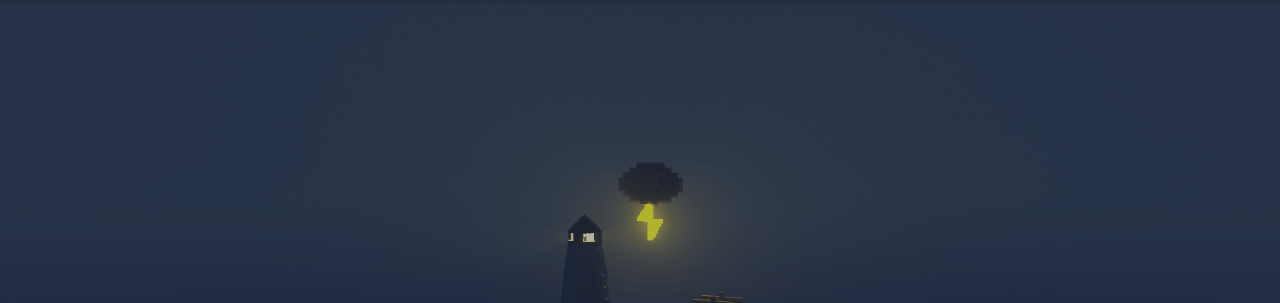
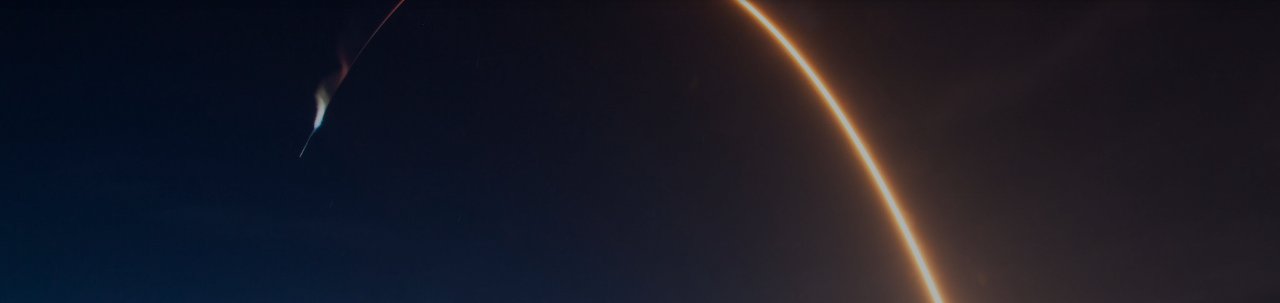
Before and after one commit to great-history/great-history.github.io, a plain HTML site: page index.html in a window 1280 px wide. Shown: the part 67-370 px from the top of the page. Drawn offline with nearby package versions, Linux system fonts and the light colour scheme; some packages are replaced by stand-ins of ours; a script that the page names is missing; a small style sheet from the web is missing.

Commit message:
Site updated: 2023-04-26 22:05:55

```diff
--- a/index.html
+++ b/index.html
@@ -180,7 +180,7 @@
 
 
 <div id="banner" class="banner" parallax=true
-     style="background: url('/img/default.png') no-repeat center center; background-size: cover;">
+     style="background: url('/img/spacex_img.png') no-repeat center center; background-size: cover;">
   <div class="full-bg-img">
     <div class="mask flex-center" style="background-color: rgba(0, 0, 0, 0.3)">
       <div class="banner-text text-center fade-in-up">
```
Also changed, not shown: 2023/04/26/MLG/index.html (+1 -1 lines), 2023/04/26/hello-world/index.html (+1 -1 lines), 404.html (+1 -1 lines), about/about.html (+1 -1 lines), about/index.html (+1 -1 lines), archives/2023/04/index.html (+1 -1 lines), archives/2023/index.html (+1 -1 lines), archives/index.html (+1 -1 lines), categories/index.html (+1 -1 lines), link/index.html (+1 -1 lines), links/index.html (+1 -1 lines), tags/index.html (+1 -1 lines), tags/smx/index.html (+1 -1 lines), img/spacex_img.png (added).
